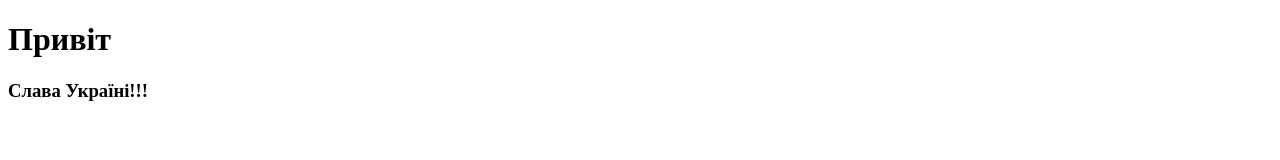
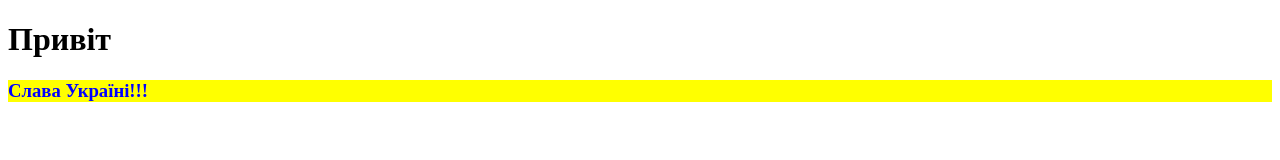
Before and after one commit to yugabel/homework, a plain HTML site: page index.html in a window 1280 px wide. Drawn offline with Linux system fonts and the light colour scheme.

Commit message:
add style.css

```diff
--- a/index.html
+++ b/index.html
@@ -4,7 +4,8 @@
     <meta charset="UTF-8">
     <meta http-equiv="X-UA-Compatible" content="IE=edge">
     <meta name="viewport" content="width=device-width, initial-scale=1.0">
-    <title>Document</title>
+    <link rel="stylesheet" href="style.css">
+    <title>Lesson 0</title>
 </head>
 <body>
     <h1>Привіт</h1>
--- /dev/null
+++ b/style.css
@@ -0,0 +1,4 @@
+h3 {
+    background: yellow;
+    color: blue;
+}
```
